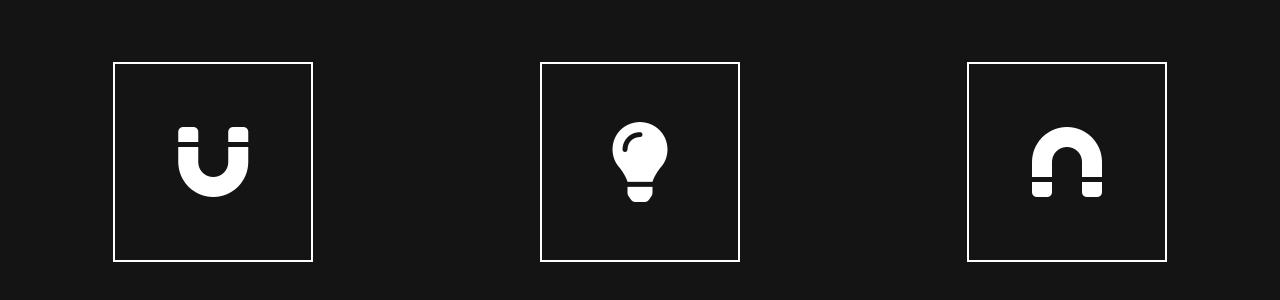
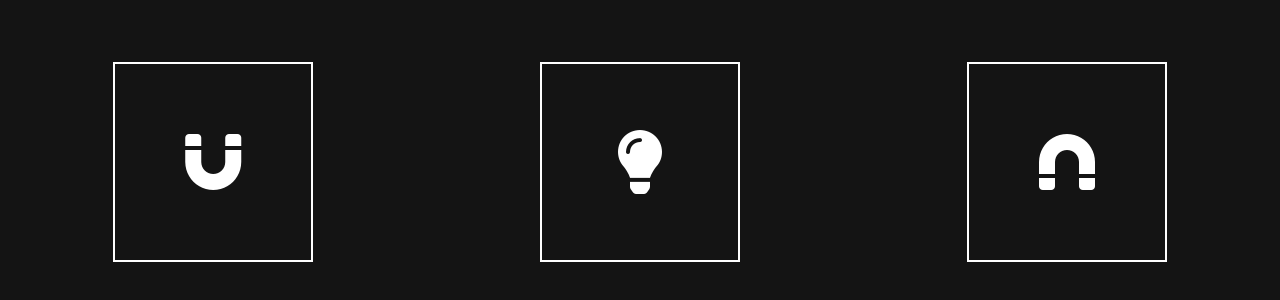
Before and after one commit to BastienVanhove/cursor-libs-magnet-light, a website built with Vite: page index.html in a window 1280 px wide. Shown: the part 238-538 px from the top of the page. Built offline with nearby package versions, Linux system fonts and the light colour scheme.

Commit message:
structure of example

```diff
--- a/src/style.css
+++ b/src/style.css
@@ -11,7 +11,7 @@
   justify-content: space-around;
 }
 i{
-  font-size: 5em;
+  font-size: 4em;
   color: white;
 }
 .magnet-container{
```
